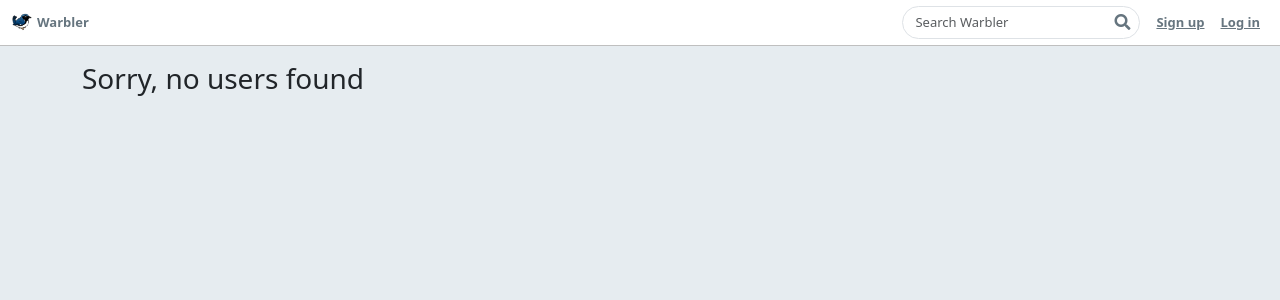
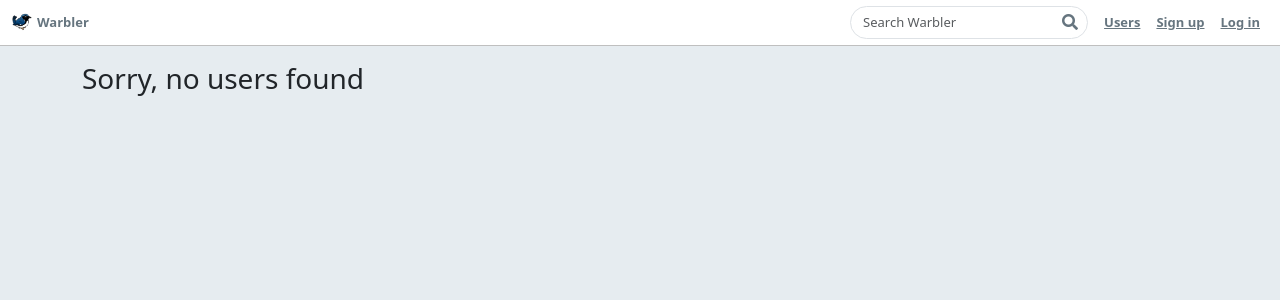
Before and after one commit to Zach-Mp4/warbler, a Flask app: page /users in a window 1280 px wide. Shown: the top 300 px of the page. Run offline with Flask 2, Linux system fonts and the light colour scheme; some libraries are stand-ins or nearby versions.

Commit message:
added users button

```diff
--- a/requirements.txt
+++ b/requirements.txt
@@ -11,7 +11,7 @@ Flask-Bcrypt==1.0.1
 Flask-DebugToolbar==0.10.1
 Flask-SQLAlchemy==2.3.2
 Flask-WTF==0.14.2
-gunicorn==19.7.1
+gunicorn==21.2.0
 ipython==7.0.1
 ipython-genutils==0.2.0
 itsdangerous==0.24
--- a/templates/base.html
+++ b/templates/base.html
@@ -37,6 +37,7 @@
         </form>
       </li>
       {% endif %}
+      <li><a href="/users">Users</a></li>
       {% if not g.user %}
       <li><a href="/signup">Sign up</a></li>
       <li><a href="/login">Log in</a></li>
```
